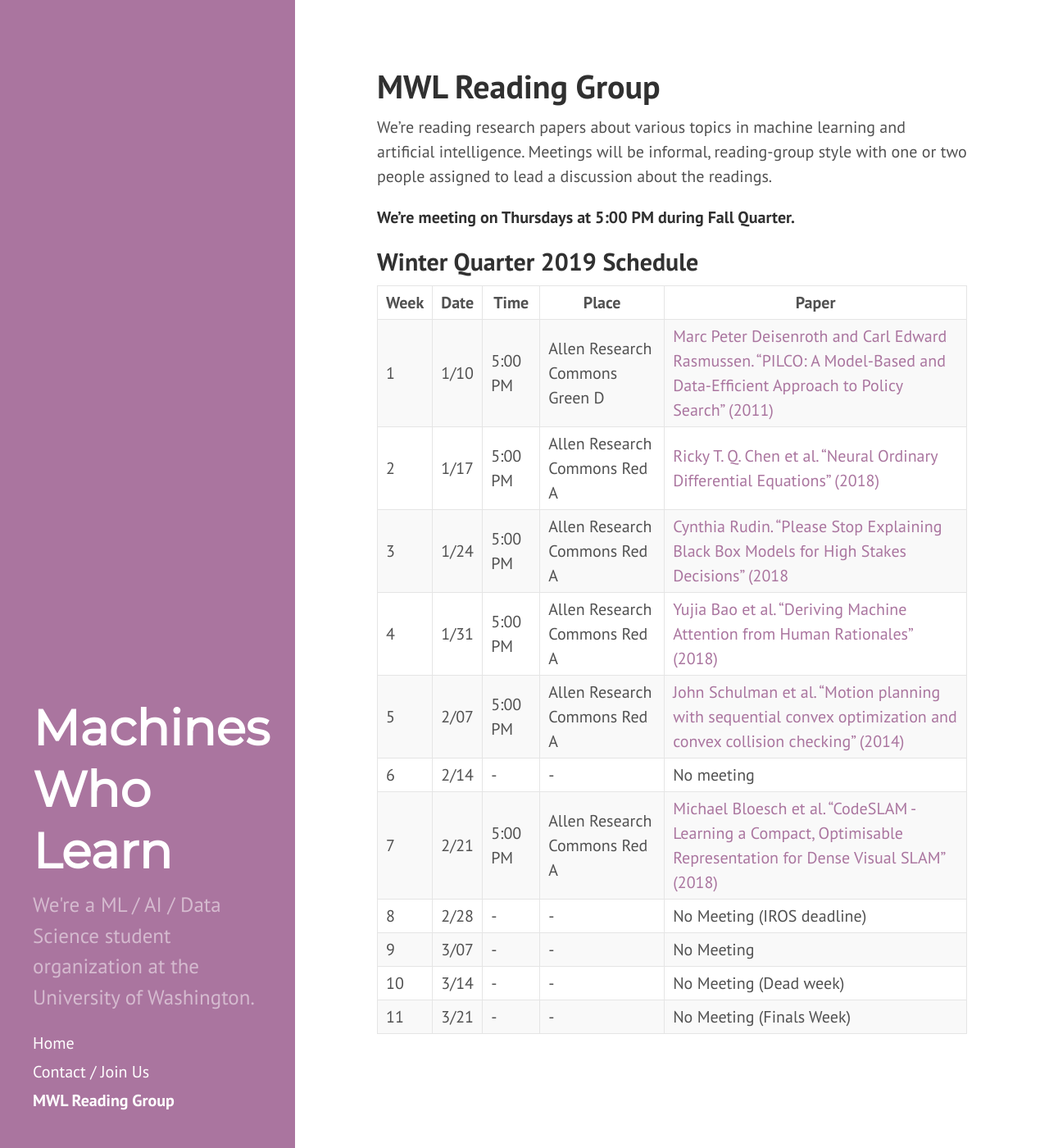
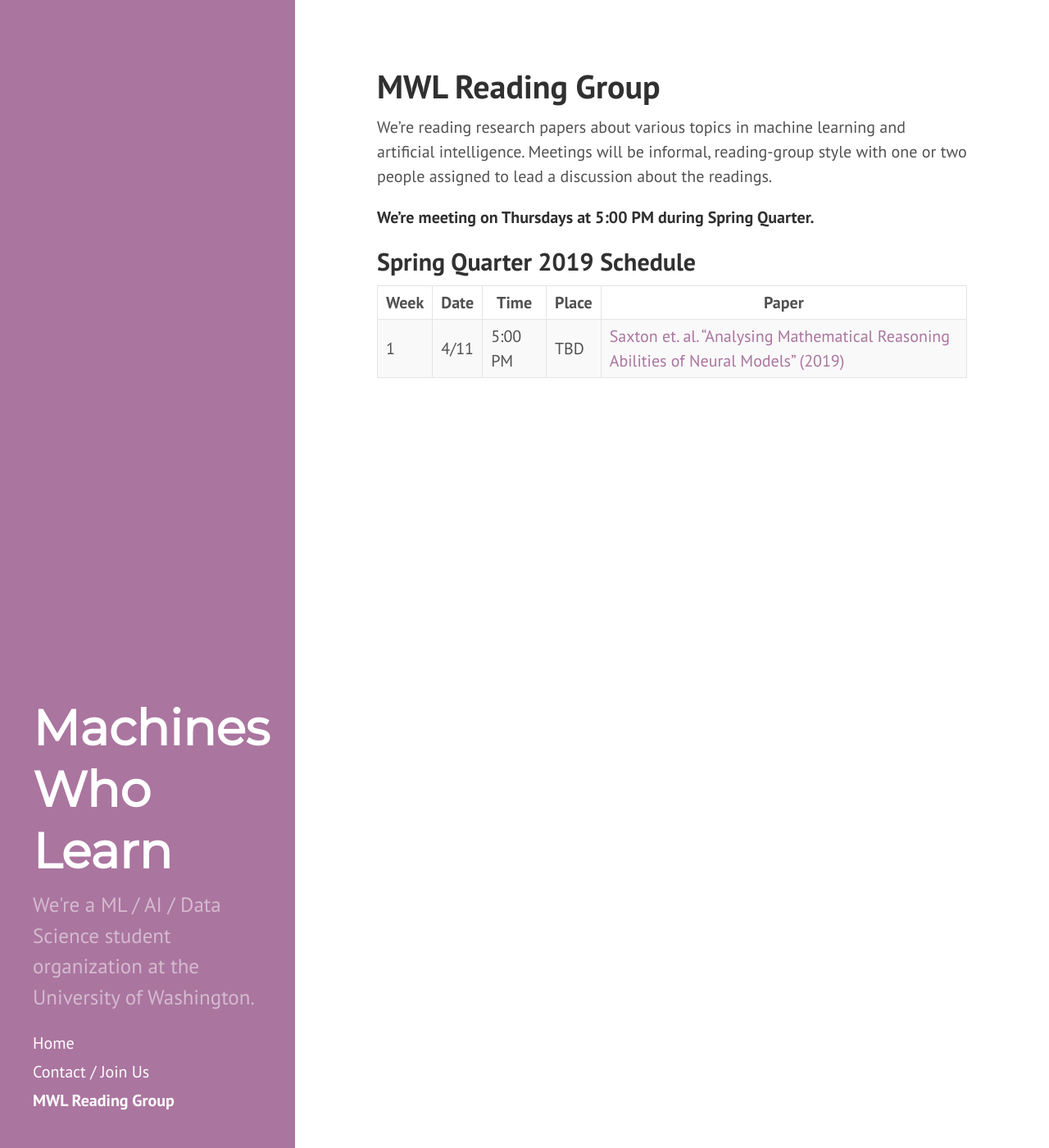
Before and after one commit to MachinesWhoLearn/machineswholearn.github.io, a Jekyll site: the page built from mwl_reading_group.md, in a window 1280 px wide and 1400 px high. Shown: the whole window at 82% size. Built offline with Jekyll 4.4.1, drawn with Linux system fonts in a browser that asks for light colours.

Commit message:
4/11 mtg

```diff
--- a/mwl_reading_group.md
+++ b/mwl_reading_group.md
@@ -7,20 +7,10 @@ We're reading research papers about various topics in machine learning and
 artificial intelligence. Meetings will be informal, reading-group style with one
 or two people assigned to lead a discussion about the readings.
 
-**We're meeting on Thursdays at 5:00 PM during Fall Quarter.**
+**We're meeting on Thursdays at 5:00 PM during Spring Quarter.**
 
-## Winter Quarter 2019 Schedule
+## Spring Quarter 2019 Schedule
 
 | Week | Date | Time | Place | Paper |
 |------|------|---------|---------|----------------------------------------------------------------------------------------------------------------------------------------------------------------------------------------------------------------------------------------------------------------|
-| 1 | 1/10 | 5:00 PM | Allen Research Commons Green D | [Marc Peter Deisenroth and Carl Edward Rasmussen. "PILCO: A Model-Based and Data-Efficient Approach to Policy Search" (2011)](http://mlg.eng.cam.ac.uk/pub/pdf/DeiRas11.pdf) |
-| 2 | 1/17 | 5:00 PM | Allen Research Commons Red A | [Ricky T. Q. Chen et al. "Neural Ordinary Differential Equations" (2018)](https://arxiv.org/abs/1806.07366) |
-| 3 | 1/24 | 5:00 PM | Allen Research Commons Red A | [Cynthia Rudin. "Please Stop Explaining Black Box Models for High Stakes Decisions" (2018](https://arxiv.org/abs/1811.10154) |
-| 4 | 1/31 | 5:00 PM | Allen Research Commons Red A | [Yujia Bao et al. "Deriving Machine Attention from Human Rationales" (2018)](https://arxiv.org/abs/1808.09367) |
-| 5 | 2/07 | 5:00 PM | Allen Research Commons Red A | [John Schulman et al. "Motion planning with sequential convex optimization and convex collision checking" (2014)](https://people.eecs.berkeley.edu/~pabbeel/papers/2014-IJRR-trajopt.pdf) |
-| 6 | 2/14 | - | - | No meeting |
-| 7 | 2/21 | 5:00 PM | Allen Research Commons Red A | [Michael Bloesch et al. "CodeSLAM - Learning a Compact, Optimisable Representation for Dense Visual SLAM" (2018)](https://arxiv.org/abs/1804.00874) |
-| 8 | 2/28 | - | - | No Meeting (IROS deadline) |
-| 9 | 3/07 | - | - | No Meeting |
-| 10 | 3/14 | - | - | No Meeting (Dead week) |
-| 11 | 3/21 | - | - | No Meeting (Finals Week) |
+| 1 | 4/11 | 5:00 PM | TBD | [Saxton et. al. "Analysing Mathematical Reasoning Abilities of Neural Models" (2019)](https://arxiv.org/pdf/1904.01557v1.pdf) |
```
